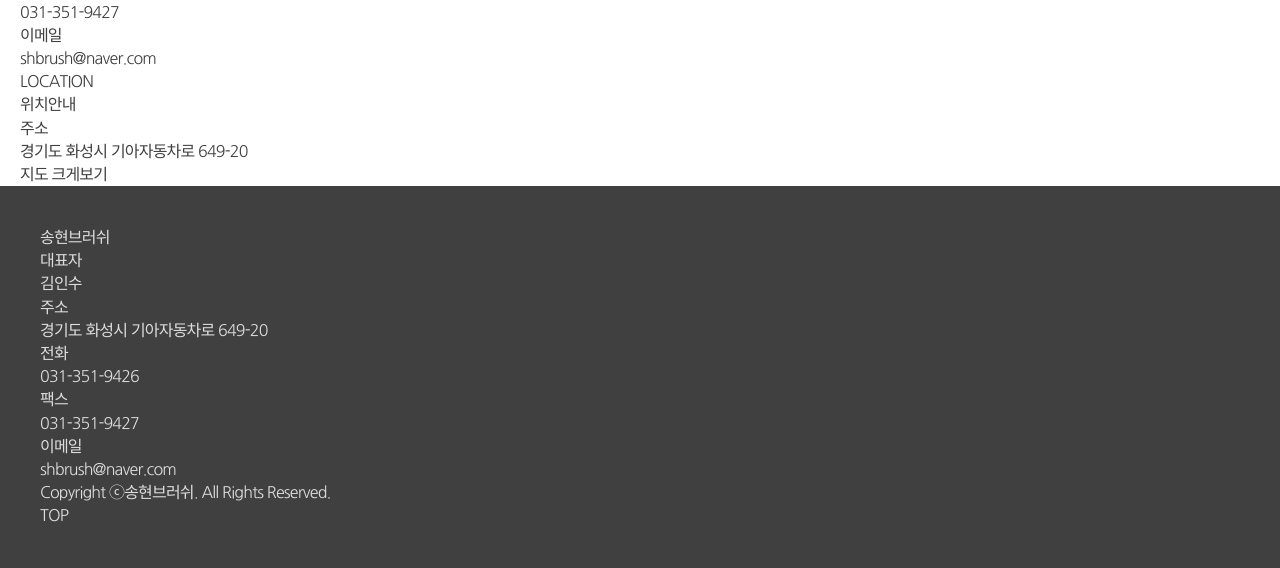
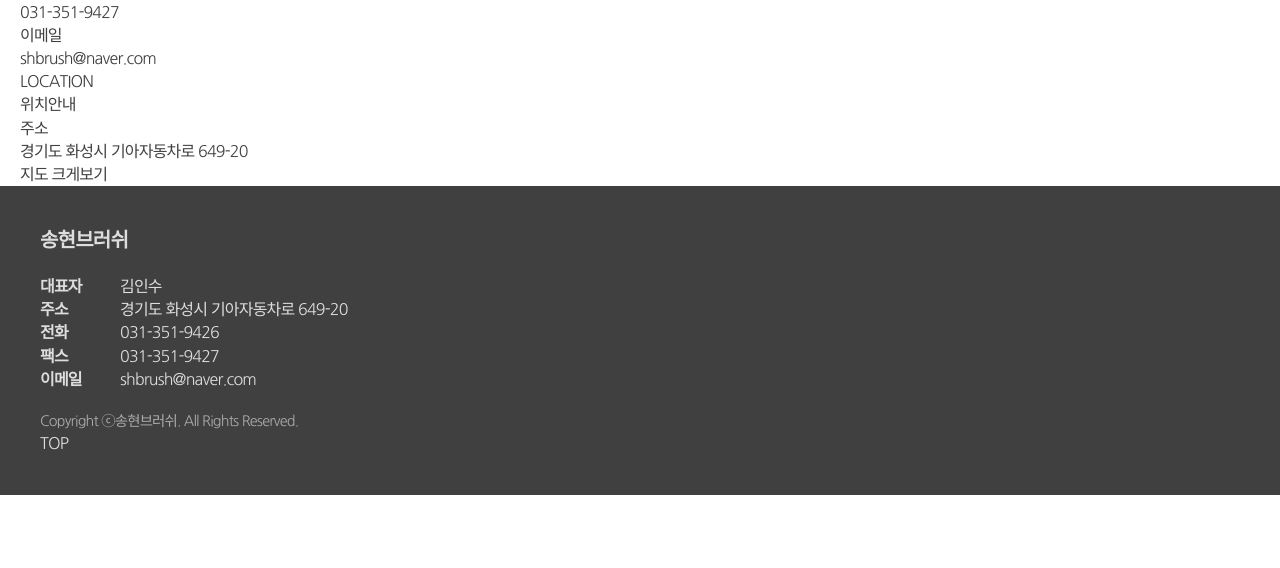
Before and after one commit to shbrush/shbrush, a PHP site: page / in a window 1280 px wide. Shown: the part 2493-3061 px from the top of the page. After the commit the page ends 2988 px from the top, so only its background shows below. Run offline with PHP 8.4, Linux system fonts and the light colour scheme; some libraries are stand-ins or nearby versions.

Commit message:
layout.css 업데이트

```diff
--- a/css/layout.css
+++ b/css/layout.css
@@ -44,3 +44,7 @@ section.loc .mapbox .wrap_controllers {display:none;}
 
 /*bottom*/
 .bottom {background:#404040; color:#ddd; padding:40px 20px;}
+.bottom h5 {font-size:1.25em; font-weight:700; margin:0 0 20px;}
+.bottom ul li {display:flex; align-items:center;}
+.bottom ul li em {width:5em; font-weight:700;}
+.bottom .copy {margin:20px 0 0; font-size:0.9em; color:#aaa;}
```
